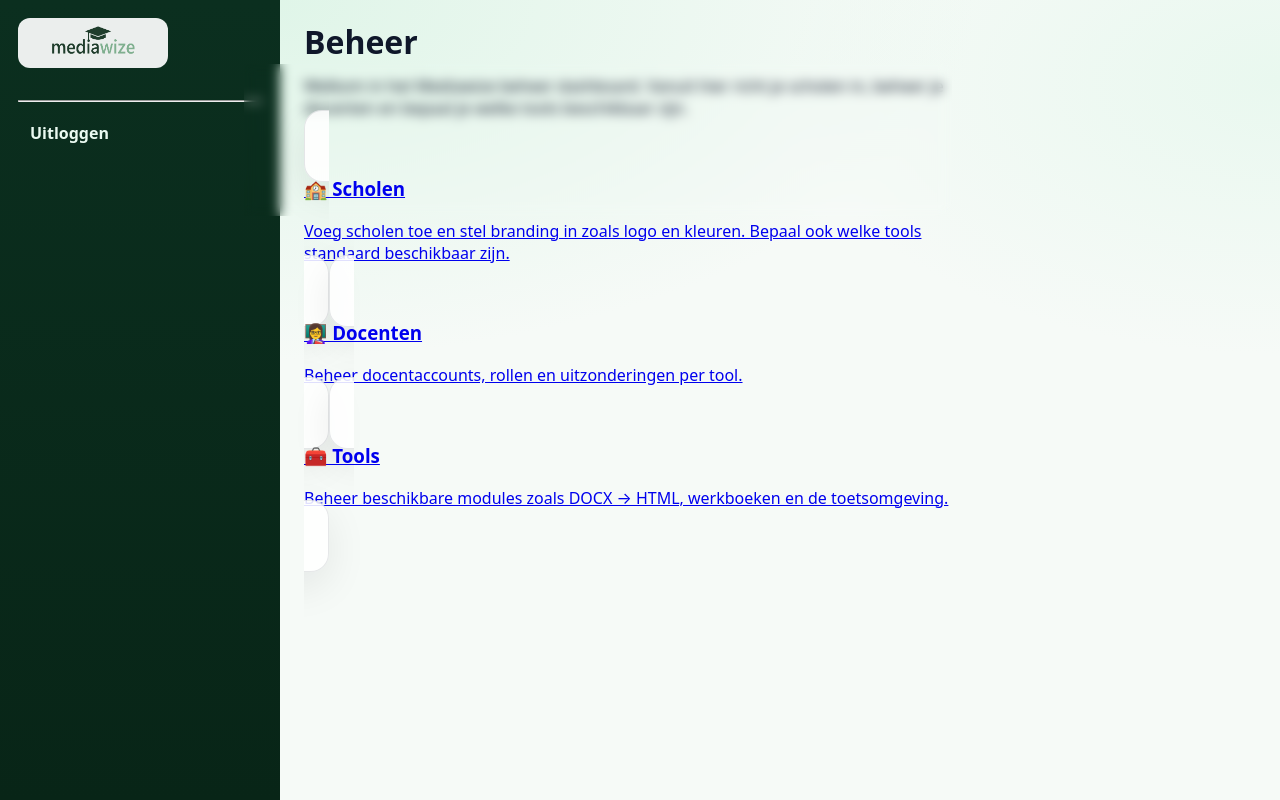
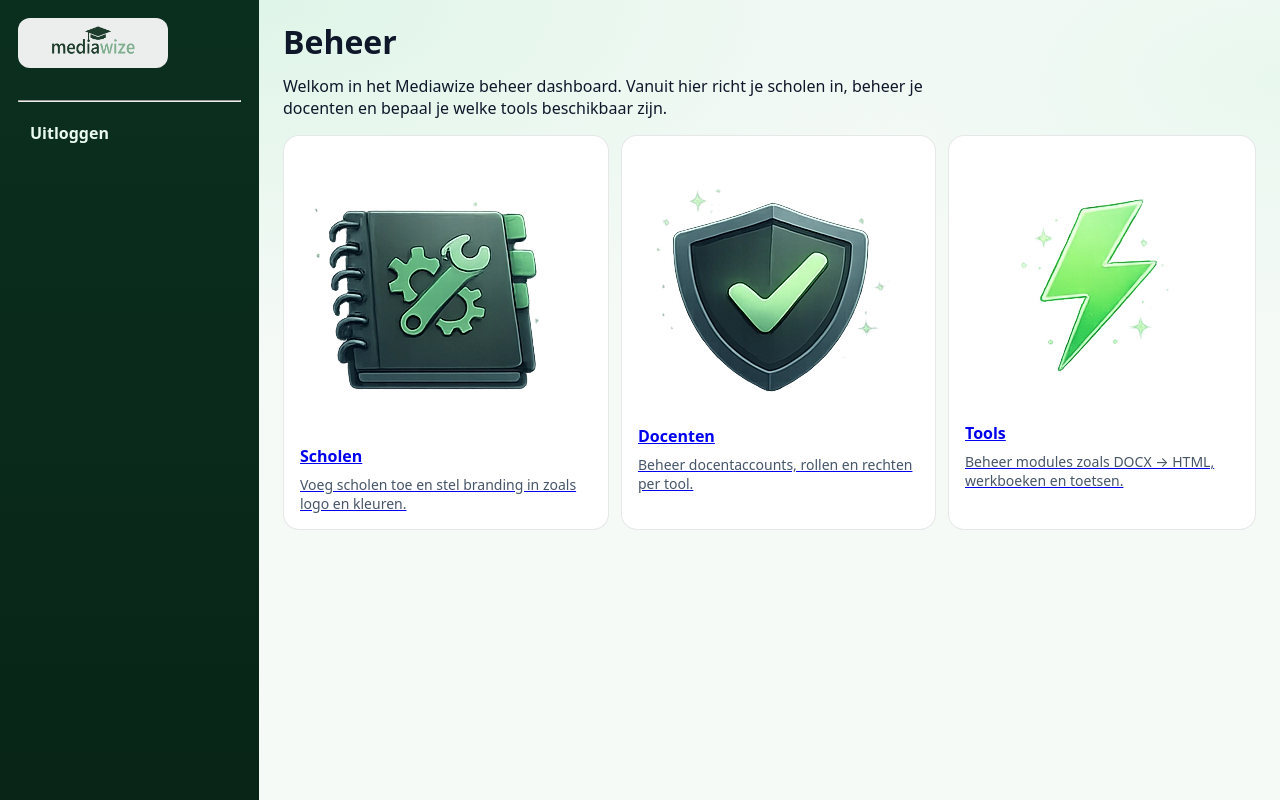
Before and after one commit to tnieuweboer-prog/mediawize, a Flask app: template templates/admin/dashboard.html in a window 1280 px wide. Run offline with Flask 3, Linux system fonts and the light colour scheme; the template is opened without the code that fills it, so the values that code supplies are empty.

Commit message:
Update dashboard.html 6

```diff
--- a/templates/admin/dashboard.html
+++ b/templates/admin/dashboard.html
@@ -12,28 +12,35 @@
   beheer je docenten en bepaal je welke tools beschikbaar zijn.
 </p>
 
-<div class="card-grid">
+<div class="tile-grid">
 
-  <a class="card" href="/admin/schools">
-    <h3>🏫 Scholen</h3>
-    <p>
+  <a href="/admin/schools" class="tile">
+    <div class="tile-head">
+      <img src="/static/assets/icons/settings.webp" alt="" class="tile-icon">
+      <h3 class="tile-title">Scholen</h3>
+    </div>
+    <p class="tile-desc">
       Voeg scholen toe en stel branding in zoals logo en kleuren.
-      Bepaal ook welke tools standaard beschikbaar zijn.
     </p>
   </a>
 
-  <a class="card" href="/admin/teachers">
-    <h3>👩‍🏫 Docenten</h3>
-    <p>
-      Beheer docentaccounts, rollen en uitzonderingen per tool.
+  <a href="/admin/teachers" class="tile">
+    <div class="tile-head">
+      <img src="/static/assets/icons/shield.webp" alt="" class="tile-icon">
+      <h3 class="tile-title">Docenten</h3>
+    </div>
+    <p class="tile-desc">
+      Beheer docentaccounts, rollen en rechten per tool.
     </p>
   </a>
 
-  <a class="card" href="/admin/tools">
-    <h3>🧰 Tools</h3>
-    <p>
-      Beheer beschikbare modules zoals DOCX → HTML, werkboeken
-      en de toetsomgeving.
+  <a href="/admin/tools" class="tile">
+    <div class="tile-head">
+      <img src="/static/assets/icons/lightning.webp" alt="" class="tile-icon">
+      <h3 class="tile-title">Tools</h3>
+    </div>
+    <p class="tile-desc">
+      Beheer modules zoals DOCX → HTML, werkboeken en toetsen.
     </p>
   </a>
 
```
